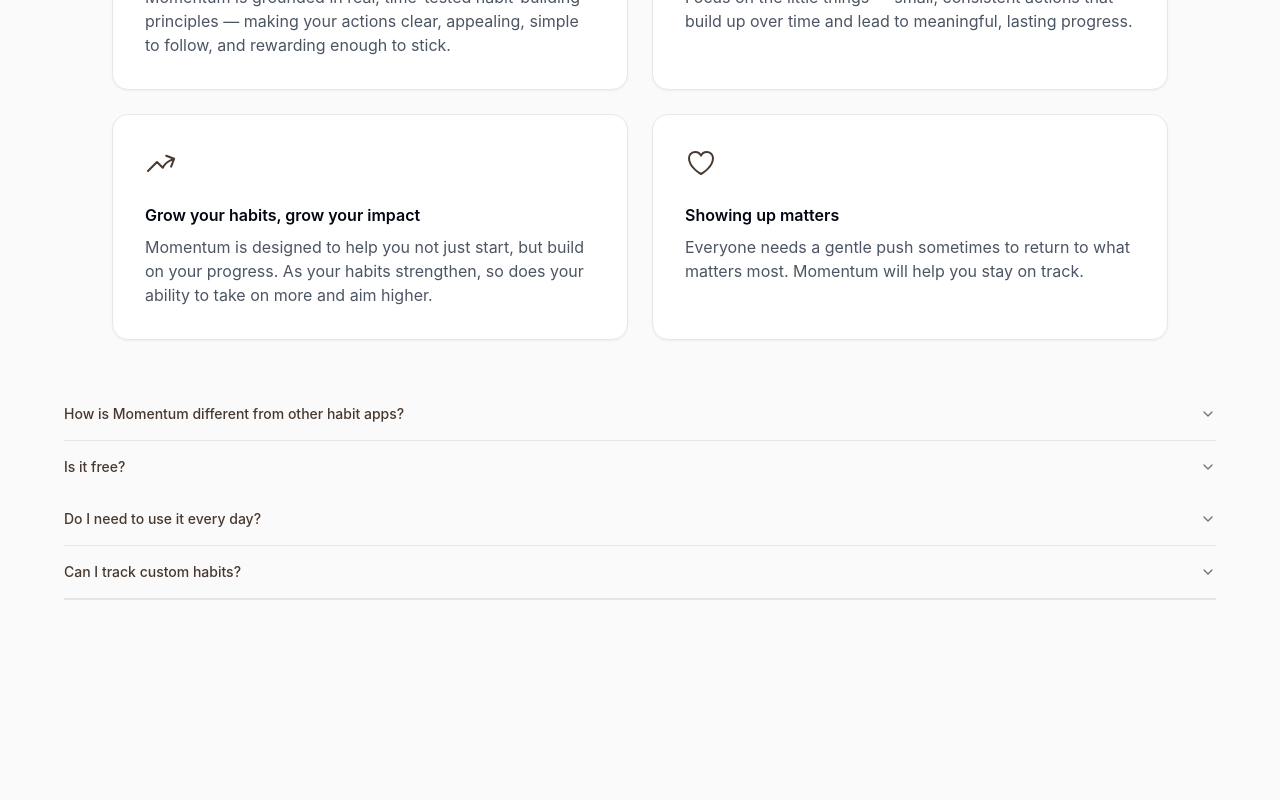
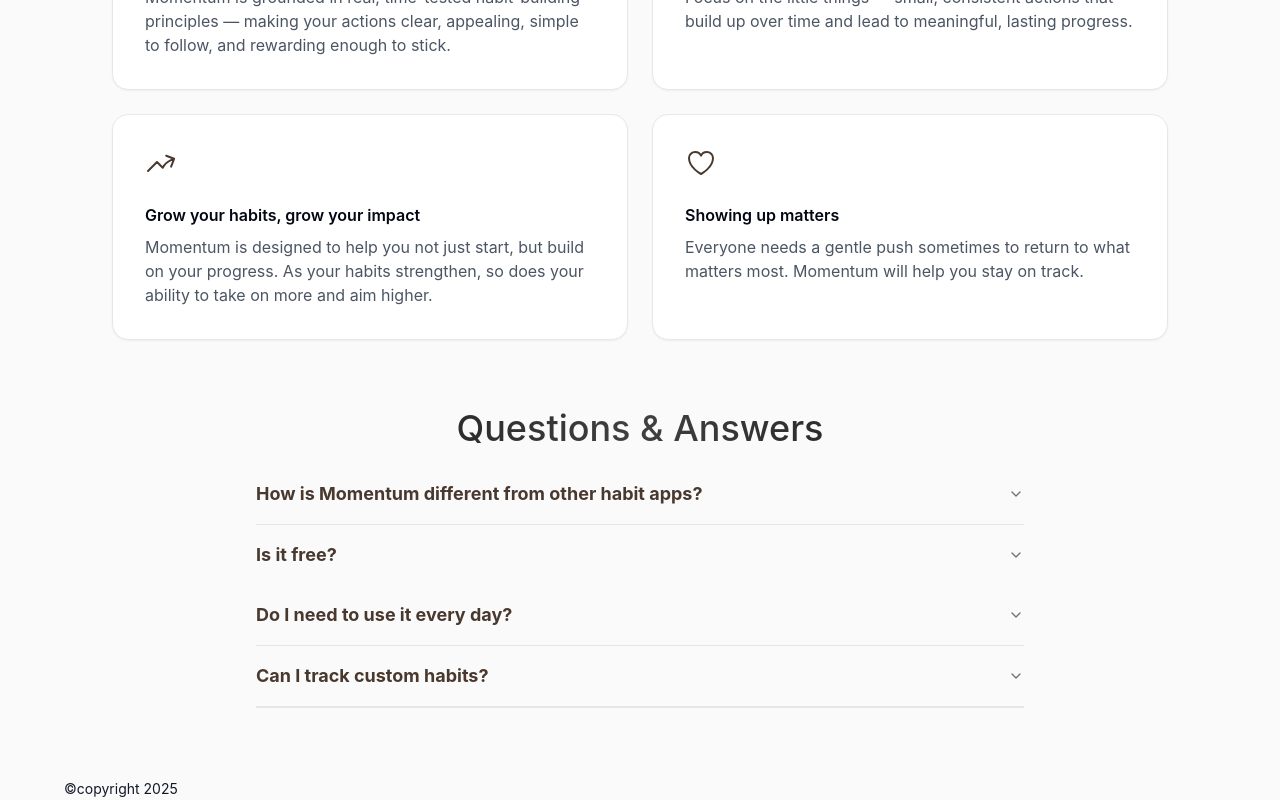
Before and after one commit to ronaakk/momentum, a Next.js app: page / in a window 1280 px wide. Shown: the part 1399-2199 px from the top of the page. Before the commit the page ends 1999 px from the top, so only its background shows below. Built offline with nearby package versions, Linux system fonts and the light colour scheme.

Commit message:
finished FAQ section

```diff
--- a/src/app/layout.tsx
+++ b/src/app/layout.tsx
@@ -27,7 +27,7 @@
 
         <div className="mx-auto max-w-6xl px-4 md:px-0">
           {children}
-          {/* <Footer /> */}
+          <Footer />
         </div>
       </body>
     </html>
--- a/src/app/page.tsx
+++ b/src/app/page.tsx
@@ -5,7 +5,7 @@
 
 export default function Home() {
   return (
-    <div>
+    <div className="">
       <About />
       <Hero />
       <Features />
--- a/src/components/landing/FAQ.tsx
+++ b/src/components/landing/FAQ.tsx
@@ -9,37 +9,39 @@
 
 function FAQ() {
   return (
-    <div>
-        <Accordion type="single" collapsible>
+    <div className='mx-auto max-w-3xl flex flex-col justify-center text-center animate-slide-in'>
+        <p className='header text-3xl font-medium md:text-4xl mt-5 mb-4'>
+          Questions & Answers
+        </p>
+
+        <Accordion className='w-full max-w-3xl mb-5' type="single" collapsible>
           <AccordionItem value="item-1">
-            <AccordionTrigger>How is Momentum different from other habit apps?</AccordionTrigger>
-            <AccordionContent>
+            <AccordionTrigger className='text-lg font-bold'>How is Momentum different from other habit apps?</AccordionTrigger>
+            <AccordionContent className='text-left text-base'>
               Momentum is grounded in real, time-tested behavioral science. The goal is to keep things simple, intentional, and sustainable.
             </AccordionContent>
           </AccordionItem>
 
           <AccordionItem value="item-2">
-            <AccordionTrigger>Is it free?</AccordionTrigger>
-            <AccordionContent>
+            <AccordionTrigger className='text-lg font-bold'>Is it free?</AccordionTrigger>
+            <AccordionContent className='text-left text-base'>
               Yes! The purpose of this platform is to help you build better habits without putting you through paywalls.
             </AccordionContent>
 
             <AccordionItem value="item-3">
-            <AccordionTrigger>Do I need to use it every day?</AccordionTrigger>
-            <AccordionContent>
+            <AccordionTrigger className='text-lg font-bold'>Do I need to use it every day?</AccordionTrigger>
+            <AccordionContent className='text-left text-base'>
             Nope, Momentum is flexible. While consistency helps, life happens. You can always pick up where you left off without feeling guilty.
             </AccordionContent>
           </AccordionItem>
 
           <AccordionItem value="item-4">
-            <AccordionTrigger>Can I track custom habits?</AccordionTrigger>
-            <AccordionContent>
+            <AccordionTrigger className='text-lg font-bold'>Can I track custom habits?</AccordionTrigger>
+            <AccordionContent className='text-left text-base'>
             Absolutely. Whether you're trying to stretch every morning, drink more water, or write daily - you can create and track any habit that fits your goals.
             </AccordionContent>
           </AccordionItem>
           </AccordionItem>
-
-
         </Accordion>
     </div>
   )
--- a/src/components/landing/Footer.tsx
+++ b/src/components/landing/Footer.tsx
@@ -2,7 +2,13 @@
 
 function Footer() {
   return (
-    <div>Footer</div>
+    <div className="flex flex-col pt-12 md:flex-row md:items-center md:justify-between">
+        <p className="text-center md:text-left">
+            <span className="mx-auto mt-2 text-sm text-gray-900 lg:mx-0">
+                ©copyright 2025
+            </span>
+        </p>
+    </div>
   )
 }
 
```
